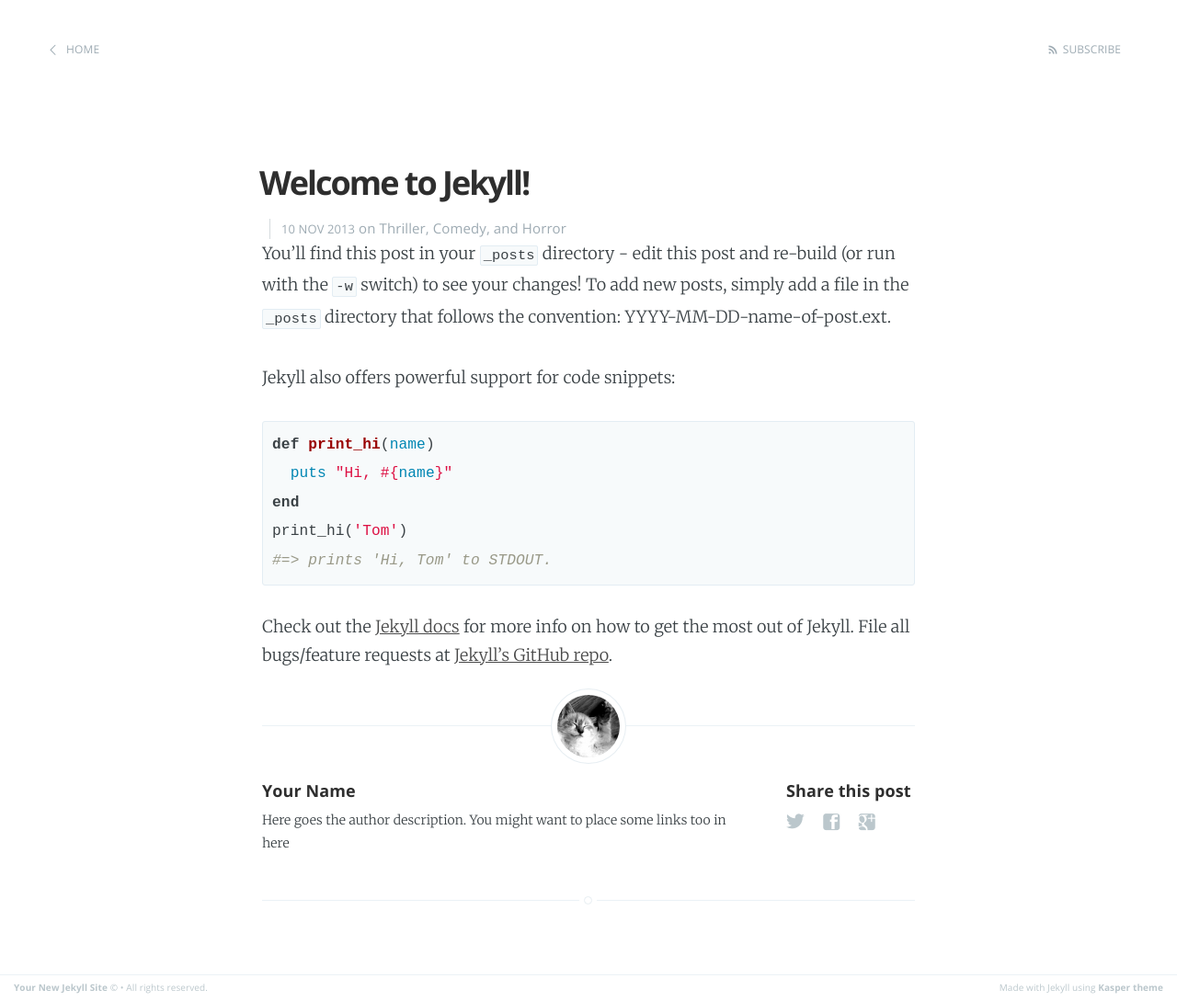
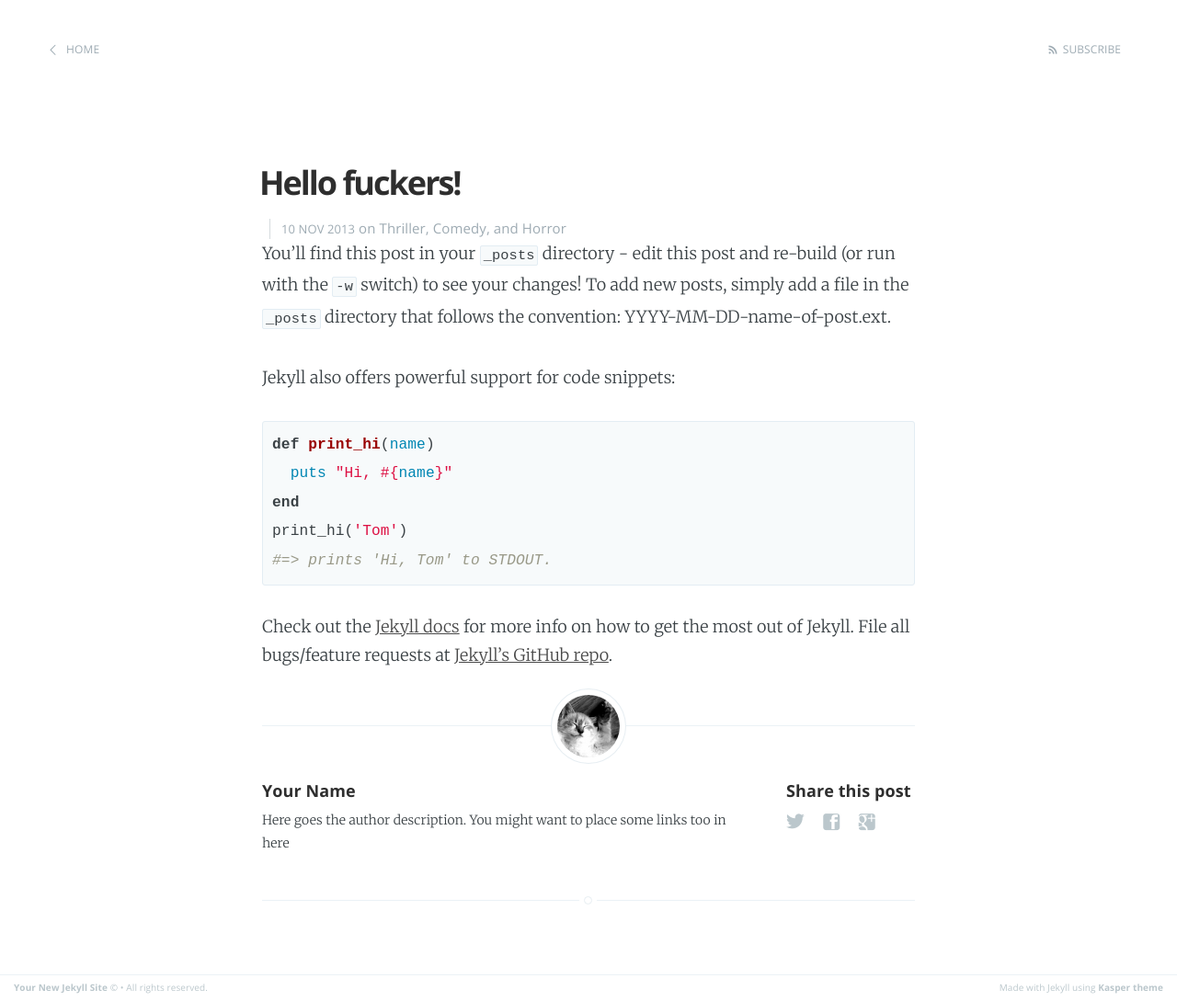
Before and after one commit to wolendranh/wolendranh.github.io, a Jekyll site: the page built from _posts/2013-11-10-welcome-to-jekyll.markdown, in a window 1280 px wide. Shown: the whole page at 92% size. Built offline with Jekyll 4.4.1, drawn with Linux system fonts in a browser that asks for light colours.

Commit message:
test commit

```diff
--- a/_posts/2013-11-10-welcome-to-jekyll.markdown
+++ b/_posts/2013-11-10-welcome-to-jekyll.markdown
@@ -1,6 +1,6 @@
 ---
 layout: post
-title:  "Welcome to Jekyll!"
+title:  "Hello fuckers!"
 date:   2013-11-10 10:18:00
 categories: Thriller Comedy Horror
 ---
```
